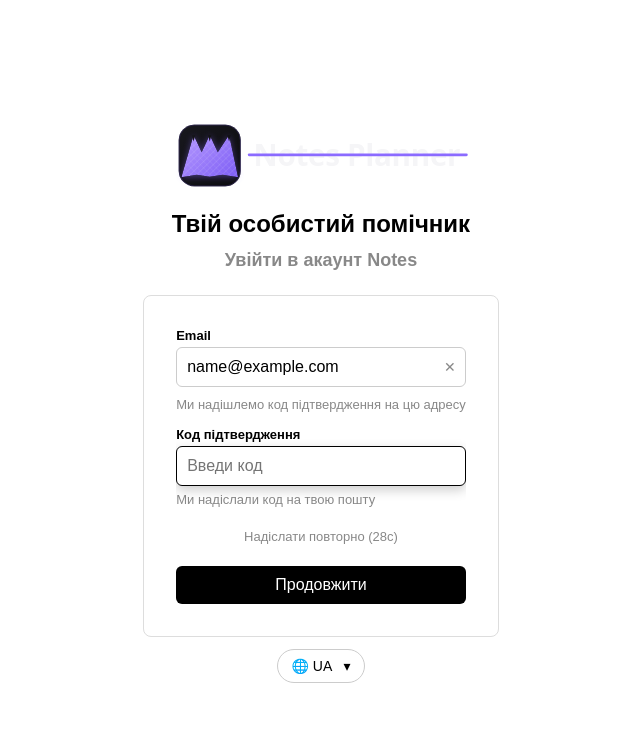
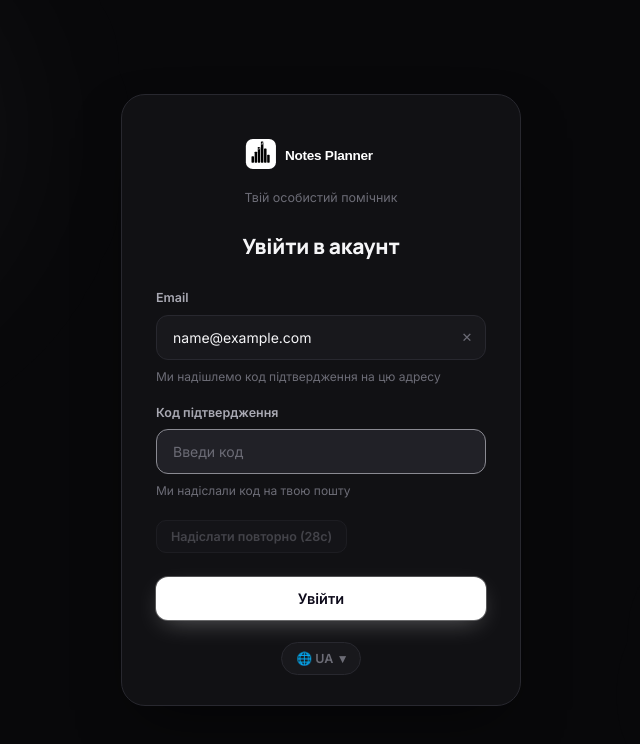
Before and after one commit to Volodymyr1006/Notes-Planner, a website: page pages/login.html in a window 1280 px wide. Both pictures are taken after typing "name@example.com" into the empty fields and a click on the button "Продовжити". Shown: the whole page, without its empty margins (319-959 px from the left). Drawn offline with Linux system fonts and the light colour scheme; no server answers.

Commit message:
Restyle login page to match the new dark theme design
- new public/css/login.css: dark card, glow background, Inter/Manrope fonts, same tokens as landing/dashboard
- switch to the new white logo/favicon
- real redirect to /dashboard on successful code verification (replaces the old alert)
- toast feedback on code sent/resent, cleaner input-wrap error handling

```diff
--- a/pages/login.html
+++ b/pages/login.html
@@ -4,54 +4,65 @@
 <meta charset="UTF-8">
 <meta name="viewport" content="width=device-width, initial-scale=1.0">
 <meta name="description" content="Notes Planner — особистий застосунок для нотаток і планування подій у календарі.">
-
-    <title>Вхід</title>
-    <link rel="stylesheet" href="/css/styles.css">
-    <link rel="icon" href="/imgs/favicon.svg">
+<title>Вхід — Notes Planner</title>
+<link rel="icon" href="/imgs/favicon-white.svg">
+<link rel="preconnect" href="https://fonts.googleapis.com">
+<link rel="preconnect" href="https://fonts.gstatic.com" crossorigin>
+<link href="https://fonts.googleapis.com/css2?family=Inter:wght@400;500;600;700;800;900&family=Manrope:wght@500;600;700;800&display=swap" rel="stylesheet">
+<link rel="stylesheet" href="/css/login.css">
 </head>
 <body>
 
- <main>
- <img class="top-logo" src="/imgs/logo.svg" alt="Notes Planner">
+<div class="glow glow-a"></div>
+<div class="glow glow-b"></div>
+
+<main class="auth-shell">
+  <div class="auth-card">
+    <a href="/" class="top-logo"><img src="/imgs/logo-white.svg" alt="Notes Planner"></a>
     <p class="tagline">Твій особистий помічник</p>
- <h1>Увійти в акаунт Notes</h1>
- <form novalidate>
+    <h1>Увійти в акаунт</h1>
+
+    <form novalidate id="loginForm">
 
       <div class="input-wrap">
         <label for="email-input">Email</label>
         <div class="field">
-    <input type="email" id="email-input" placeholder="Твій email">
+          <input type="email" id="email-input" placeholder="Твій email" autocomplete="email">
           <button type="button" class="clear-email" id="clear-email" aria-label="Змінити email">✕</button>
         </div>
         <p class="error-text" role="alert">Будь ласка, введіть вашу email адресу</p>
       </div>
       <p class="helper-text">Ми надішлемо код підтвердження на цю адресу</p>
+
       <div class="code-wrap" id="code-wrap">
+        <div class="code-wrap-inner">
           <div class="input-wrap">
             <label for="code-input">Код підтвердження</label>
-    <input type="text" id="code-input" placeholder="Введи код">
-    <p class="error-text" id="code-error" role="alert">Невірний код, спробуй ще раз</p>
+            <input type="text" id="code-input" placeholder="Введи код" inputmode="numeric" autocomplete="one-time-code">
+            <p class="error-text" role="alert">Невірний код, спробуй ще раз</p>
           </div>
           <p class="helper-text">Ми надіслали код на твою пошту</p>
           <button type="button" class="resend-btn" id="resend-btn" disabled>Надіслати повторно (30с)</button>
         </div>
-  <button type="submit">Продовжити</button>
+      </div>
+
+      <button type="submit" class="submit-btn" id="submitBtn">Продовжити</button>
     </form>
 
- <div class="lang-switch">
-  <button type="button" class="lang-toggle" aria-haspopup="listbox" aria-expanded="false">🌐 UA <span class="chevron">▾</span></button>
-  <ul class="lang-menu">
-   <li>
-    <span class="lang-name">English (EN)</span>
-    <span class="lang-sub">English</span>
-   </li>
-   <li>
-    <span class="lang-name">Українська (UA)</span>
-    <span class="lang-sub">Ukrainian</span>
-   </li>
+    <div class="lang-switch" id="langSwitch">
+      <button type="button" class="lang-toggle" id="langToggle" aria-haspopup="listbox" aria-expanded="false">🌐 UA <span class="chevron">▾</span></button>
+      <ul class="lang-menu" id="langMenu">
+        <li data-lang="en"><span class="lang-name">English (EN)</span><span class="lang-sub">English</span></li>
+        <li data-lang="ua" class="active"><span class="lang-name">Українська (UA)</span><span class="lang-sub">Ukrainian</span></li>
       </ul>
     </div>
+  </div>
 </main>
+
+<div class="toast" id="toast">
+  <span class="tick">✓</span>
+  <span id="toastMsg">Код надіслано</span>
+</div>
 
 <script src="/js/script.js"></script>
 </body>
--- /dev/null
+++ b/public/css/login.css
@@ -0,0 +1,102 @@
+*,*::before,*::after{box-sizing:border-box;margin:0;padding:0;}
+:root{
+  --bg-0:#08080a;
+  --bg-1:#111114;
+  --bg-2:#18181c;
+  --bg-3:#212127;
+  --line:#28282f;
+  --line-soft:#1c1c22;
+  --text-0:#f5f5f7;
+  --text-1:#a9a9b3;
+  --text-2:#6c6c76;
+  --white:#ffffff;
+  --accent:#ffffff;
+  --accent-2:#d4d4d9;
+  --accent-dim:#8a8a92;
+  --accent-soft:rgba(255,255,255,.10);
+  --accent-soft-2:rgba(255,255,255,.22);
+  --accent-hover-bg:#a4a4ad;
+  --danger:#ef6b6b;
+  --radius-sm:10px;
+  --radius-md:16px;
+  --radius-lg:24px;
+  --ease:cubic-bezier(.22,1,.36,1);
+  --shadow-lg:0 24px 60px -20px rgba(0,0,0,.6);
+  --shadow-md:0 12px 32px -12px rgba(0,0,0,.5);
+}
+html{scroll-behavior:smooth;}
+body{
+  background:var(--bg-0);color:var(--text-0);font-family:'Inter',system-ui,sans-serif;line-height:1.5;
+  -webkit-font-smoothing:antialiased;min-height:100vh;overflow-x:hidden;
+}
+a{color:inherit;text-decoration:none;}
+button{font-family:inherit;cursor:pointer;border:none;background:none;color:inherit;}
+
+/* background glow, same family as the landing page */
+.glow{position:fixed;border-radius:50%;filter:blur(90px);pointer-events:none;z-index:0;opacity:.5;}
+.glow-a{width:520px;height:520px;top:-180px;left:-160px;background:radial-gradient(circle,rgba(255,255,255,.16),transparent 70%);animation:drift1 22s ease-in-out infinite;}
+.glow-b{width:460px;height:460px;bottom:-160px;right:-180px;background:radial-gradient(circle,rgba(255,255,255,.10),transparent 70%);animation:drift2 26s ease-in-out infinite;}
+@keyframes drift1{0%,100%{transform:translate(0,0);}50%{transform:translate(40px,60px);}}
+@keyframes drift2{0%,100%{transform:translate(0,0);}50%{transform:translate(-40px,-50px);}}
+
+.auth-shell{min-height:100vh;display:flex;align-items:center;justify-content:center;padding:40px 20px;position:relative;z-index:1;}
+
+.auth-card{width:100%;max-width:400px;background:var(--bg-1);border:1px solid var(--line);border-radius:var(--radius-lg);padding:38px 34px 30px;box-shadow:var(--shadow-lg);opacity:0;transform:translateY(16px);animation:fadeUp .6s var(--ease) forwards;position:relative;}
+@keyframes fadeUp{to{opacity:1;transform:translateY(0);}}
+
+.top-logo{display:flex;justify-content:center;margin-bottom:14px;transition:opacity .2s;}
+.top-logo img{height:42px;width:auto;display:block;}
+.top-logo:hover{opacity:.8;}
+.tagline{text-align:center;font-size:12.5px;color:var(--text-2);margin-bottom:24px;}
+h1{text-align:center;font-family:'Manrope',sans-serif;font-size:21px;font-weight:800;letter-spacing:-0.01em;margin-bottom:26px;}
+
+form{display:flex;flex-direction:column;}
+.input-wrap{margin-bottom:16px;}
+.input-wrap label{display:block;font-size:12.5px;font-weight:600;color:var(--text-1);margin-bottom:7px;}
+.field{position:relative;display:flex;align-items:center;}
+.field input,.input-wrap>input{width:100%;background:var(--bg-2);border:1px solid var(--line);border-radius:12px;padding:13px 16px;font-size:14px;color:var(--text-0);transition:border-color .25s var(--ease),background .25s var(--ease);font-family:inherit;}
+.field input:focus,.input-wrap>input:focus{outline:none;border-color:var(--accent-dim);background:var(--bg-3);}
+.field input::placeholder,.input-wrap>input::placeholder{color:var(--text-2);}
+.field .clear-email{position:absolute;right:6px;width:26px;height:26px;border-radius:8px;display:flex;align-items:center;justify-content:center;color:var(--text-2);font-size:13px;opacity:0;pointer-events:none;transition:opacity .2s var(--ease),background .2s,color .2s;}
+.field input:not(:placeholder-shown) ~ .clear-email{opacity:1;pointer-events:auto;}
+.field .clear-email:hover{background:var(--bg-3);color:var(--text-0);}
+
+.error-text{font-size:12px;color:var(--danger);margin-top:7px;display:none;}
+.input-wrap.error input{border-color:var(--danger);}
+.input-wrap.error .error-text{display:block;animation:shake .35s var(--ease);}
+@keyframes shake{0%,100%{transform:translateX(0);}25%{transform:translateX(-4px);}75%{transform:translateX(4px);}}
+
+.helper-text{font-size:12px;color:var(--text-2);margin:-8px 0 18px;line-height:1.5;}
+
+.code-wrap{display:grid;grid-template-rows:0fr;opacity:0;transition:grid-template-rows .5s var(--ease),opacity .4s var(--ease);}
+.code-wrap.show{grid-template-rows:1fr;opacity:1;}
+.code-wrap-inner{overflow:hidden;min-height:0;}
+.resend-btn{align-self:flex-start;font-size:12.5px;font-weight:600;color:var(--text-2);background:var(--bg-2);border:1px solid var(--line);padding:8px 14px;border-radius:10px;margin-top:2px;margin-bottom:18px;transition:all .25s var(--ease);}
+.resend-btn:not(:disabled){color:var(--accent-2);cursor:pointer;}
+.resend-btn:not(:disabled):hover{background:var(--bg-3);border-color:#3a3a44;}
+.resend-btn:disabled{cursor:default;opacity:.55;}
+
+.submit-btn{margin-top:6px;width:100%;padding:13px 20px;border-radius:12px;font-weight:600;font-size:14.5px;background:var(--accent);color:#0d0a1a;box-shadow:0 0 0 1px rgba(255,255,255,.25),0 8px 26px -8px rgba(255,255,255,.35);transition:transform .3s var(--ease),box-shadow .3s var(--ease),background .25s,color .25s;}
+.submit-btn:hover{transform:translateY(-2px);background:var(--accent-hover-bg);color:var(--text-0);}
+.submit-btn:active{transform:scale(.97);}
+
+.lang-switch{position:relative;margin-top:22px;display:flex;justify-content:center;}
+.lang-toggle{font-size:12.5px;font-weight:600;color:var(--text-2);background:var(--bg-2);border:1px solid var(--line);padding:8px 14px;border-radius:999px;display:inline-flex;align-items:center;gap:6px;transition:all .25s var(--ease);}
+.lang-toggle:hover{color:var(--text-0);border-color:#3a3a44;}
+.chevron{display:inline-block;transition:transform .3s var(--ease);}
+.lang-switch.open .chevron{transform:rotate(180deg);}
+.lang-menu{position:absolute;bottom:calc(100% + 8px);left:50%;transform:translateX(-50%) translateY(6px);min-width:210px;background:var(--bg-2);border:1px solid var(--line);border-radius:14px;padding:6px;box-shadow:var(--shadow-md);opacity:0;pointer-events:none;transition:opacity .25s var(--ease),transform .25s var(--ease);z-index:10;list-style:none;}
+.lang-switch.open .lang-menu{opacity:1;pointer-events:auto;transform:translateX(-50%) translateY(0);}
+.lang-menu li{display:flex;flex-direction:column;padding:9px 12px;border-radius:9px;cursor:pointer;transition:background .2s;}
+.lang-menu li:hover{background:var(--bg-3);}
+.lang-menu li.active{background:var(--accent-soft);}
+.lang-name{font-size:13px;font-weight:600;color:var(--text-0);}
+.lang-sub{font-size:11px;color:var(--text-2);}
+
+.toast{position:fixed;bottom:24px;left:50%;transform:translateX(-50%) translateY(20px);background:var(--bg-2);border:1px solid var(--line);border-radius:14px;padding:12px 18px;display:flex;align-items:center;gap:10px;font-size:13.5px;font-weight:600;color:var(--text-0);box-shadow:var(--shadow-lg);opacity:0;pointer-events:none;transition:all .35s var(--ease);z-index:100;}
+.toast.show{opacity:1;transform:translateX(-50%) translateY(0);}
+.toast .tick{color:var(--accent-2);font-weight:800;}
+
+@media (max-width:480px){
+  .auth-card{padding:30px 22px 24px;}
+}
--- a/public/js/script.js
+++ b/public/js/script.js
@@ -1,113 +1,143 @@
-const form = document.querySelector('form');
-const input = document.querySelector('#email-input');
-const error = document.querySelector('.error-text');
-const codeWrap = document.querySelector('#code-wrap');
-const clearBtn = document.querySelector('.clear-email');
-const codeInput = document.querySelector('#code-input');
-const codeError = document.querySelector('#code-error');
+const form = document.getElementById('loginForm');
+const emailInput = document.getElementById('email-input');
+const codeInput = document.getElementById('code-input');
+const codeWrap = document.getElementById('code-wrap');
+const clearEmailBtn = document.getElementById('clear-email');
+const resendBtn = document.getElementById('resend-btn');
+const submitBtn = document.getElementById('submitBtn');
+const toast = document.getElementById('toast');
+const toastMsg = document.getElementById('toastMsg');
 
-const resendBtn = document.querySelector('#resend-btn');
-let secondsLeft = 30;
-let countdownTimer = null;
+let step = 'email';
+let resendTimer = null;
 
-function startCountdown() {
- secondsLeft = 30;
- resendBtn.disabled = true;
- resendBtn.textContent = 'Надіслати повторно ('+ secondsLeft + 'с)';
-
- countdownTimer = setInterval (function () {
-  secondsLeft = secondsLeft - 1;
-  resendBtn.textContent = 'Надіслати повторно (' + secondsLeft + 'с)';
-
-  if (secondsLeft <= 0) {
-    clearInterval(countdownTimer);
-    resendBtn.disabled = false;
-    resendBtn.textContent = 'Надіслати код підтвердження повторно';
-  }
- } , 1000);
+function isValidEmail(v) {
+  return /^[^\s@]+@[^\s@]+\.[^\s@]+$/.test(v);
 }
 
-resendBtn.addEventListener('click', function () {
-  fetch('/request-code', {
+function setError(input, on, message) {
+  const wrap = input.closest('.input-wrap');
+  wrap.classList.toggle('error', on);
+  if (on && message) wrap.querySelector('.error-text').textContent = message;
+}
+
+function startResendTimer(seconds) {
+  let s = seconds;
+  resendBtn.disabled = true;
+  resendBtn.textContent = 'Надіслати повторно (' + s + 'с)';
+  clearInterval(resendTimer);
+  resendTimer = setInterval(function () {
+    s--;
+    if (s <= 0) {
+      clearInterval(resendTimer);
+      resendBtn.disabled = false;
+      resendBtn.textContent = 'Надіслати повторно';
+    } else {
+      resendBtn.textContent = 'Надіслати повторно (' + s + 'с)';
+    }
+  }, 1000);
+}
+
+function showToast(msg) {
+  toastMsg.textContent = msg;
+  toast.classList.add('show');
+  clearTimeout(showToast._t);
+  showToast._t = setTimeout(function () { toast.classList.remove('show'); }, 2600);
+}
+
+function requestCode(email) {
+  return fetch('/request-code', {
     method: 'POST',
     headers: { 'Content-Type': 'application/json' },
-    body: JSON.stringify({ email: input.value })
-  });
-  startCountdown();
-});
-
-
-form.addEventListener('submit', function (onSubmit) {
-  onSubmit.preventDefault();
-
-  if (!codeWrap.classList.contains('show')) {
-    if (input.value.trim() === '') {
-      error.textContent = 'Будь ласка, введіть вашу email адресу';
-      error.classList.add('show');
-      input.classList.add('error');
-    } else if (!input.checkValidity()) {
-      error.textContent = 'Введіть коректну email адресу, наприклад name@example.com';
-      error.classList.add('show');
-      input.classList.add('error');
-    } else {
-      error.classList.remove('show');
-      input.classList.remove('error');
-      codeWrap.classList.add('show');
-      input.readOnly = true;
-      clearBtn.classList.add('show');
-      setTimeout(function () {
-       codeInput.focus();
-       startCountdown();
-      }, 100);
-
-
-      fetch('/request-code', {
-       method: 'POST',
-       headers: { 'Content-Type': 'application/json' },
-       body: JSON.stringify({ email: input.value })
+    body: JSON.stringify({ email: email })
   });
 }
+
+form.addEventListener('submit', function (e) {
+  e.preventDefault();
+
+  if (step === 'email') {
+    const email = emailInput.value.trim();
+    if (!email) {
+      setError(emailInput, true, 'Будь ласка, введіть вашу email адресу');
+      return;
+    }
+    if (!isValidEmail(email)) {
+      setError(emailInput, true, 'Введіть коректну email адресу, наприклад name@example.com');
+      return;
+    }
+    setError(emailInput, false);
+
+    requestCode(email);
+    codeWrap.classList.add('show');
+    step = 'code';
+    submitBtn.textContent = 'Увійти';
+    startResendTimer(30);
+    showToast('Код надіслано на пошту');
+    setTimeout(function () { codeInput.focus(); }, 400);
   } else {
+    const code = codeInput.value.trim();
+    if (!code) {
+      setError(codeInput, true);
+      return;
+    }
+
     fetch('/verify-code', {
       method: 'POST',
       headers: { 'Content-Type': 'application/json' },
-     body: JSON.stringify({ email: input.value, code: codeInput.value.trim() })
+      body: JSON.stringify({ email: emailInput.value.trim(), code: code })
     })
-   .then(function (response) {
-    return response.json();
-    })
+      .then(function (response) { return response.json(); })
       .then(function (data) {
         if (data.success) {
-       codeError.classList.remove('show');
-       alert('Код правильний! (далі тут буде перехід у кабінет)');
+          setError(codeInput, false);
+          submitBtn.textContent = 'Готово ✓';
+          showToast('Вхід виконано!');
+          setTimeout(function () { window.location.href = '/dashboard'; }, 700);
         } else {
-        codeError.classList.add('show');
+          setError(codeInput, true);
         }
       });
   }
 });
 
-codeInput.addEventListener('input', function () {
-  codeError.classList.remove('show');
+clearEmailBtn.addEventListener('click', function () {
+  emailInput.value = '';
+  emailInput.focus();
+  if (step === 'code') {
+    codeWrap.classList.remove('show');
+    step = 'email';
+    submitBtn.textContent = 'Продовжити';
+    clearInterval(resendTimer);
+  }
 });
 
-clearBtn.addEventListener('click', function () {
-  input.readOnly = false;
-  clearBtn.classList.remove('show');
-  codeWrap.classList.remove('show');
-  input.focus();
+resendBtn.addEventListener('click', function () {
+  if (resendBtn.disabled) return;
+  requestCode(emailInput.value.trim());
+  startResendTimer(30);
+  showToast('Код надіслано повторно');
 });
 
-input.addEventListener('input', function () {
-  error.classList.remove('show');
-  input.classList.remove('error');
+codeInput.addEventListener('input', function () { setError(codeInput, false); });
+emailInput.addEventListener('input', function () { setError(emailInput, false); });
+
+const langSwitch = document.getElementById('langSwitch');
+const langToggle = document.getElementById('langToggle');
+langToggle.addEventListener('click', function (e) {
+  e.stopPropagation();
+  const open = langSwitch.classList.toggle('open');
+  langToggle.setAttribute('aria-expanded', open);
 });
-
-const langToggle = document.querySelector('.lang-toggle');
-const langMenu = document.querySelector('.lang-menu');
-
-langToggle.addEventListener('click', function () {
-  const isOpen = langToggle.classList.toggle('active');
-  langMenu.classList.toggle('show');
-  langToggle.setAttribute('aria-expanded', isOpen);
+document.querySelectorAll('.lang-menu li').forEach(function (li) {
+  li.addEventListener('click', function () {
+    document.querySelectorAll('.lang-menu li').forEach(function (x) { x.classList.remove('active'); });
+    li.classList.add('active');
+    const lang = li.dataset.lang;
+    langToggle.innerHTML = (lang === 'en' ? '🌐 EN' : '🌐 UA') + ' <span class="chevron">▾</span>';
+    langSwitch.classList.remove('open');
   });
+});
+document.addEventListener('click', function (e) {
+  if (!langSwitch.contains(e.target)) langSwitch.classList.remove('open');
+});
```
Lines whose indentation alone changed are shown as unchanged.
